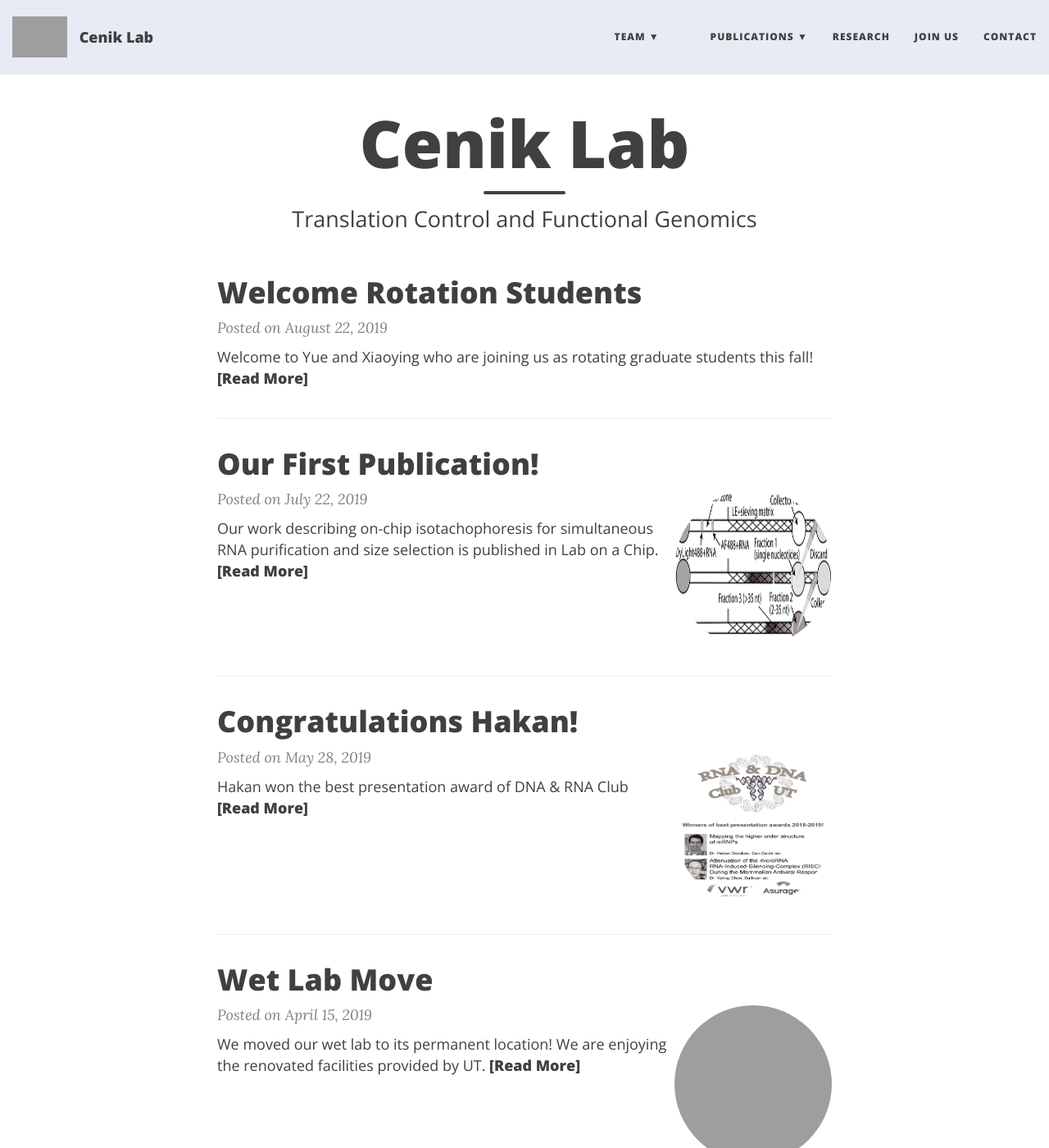
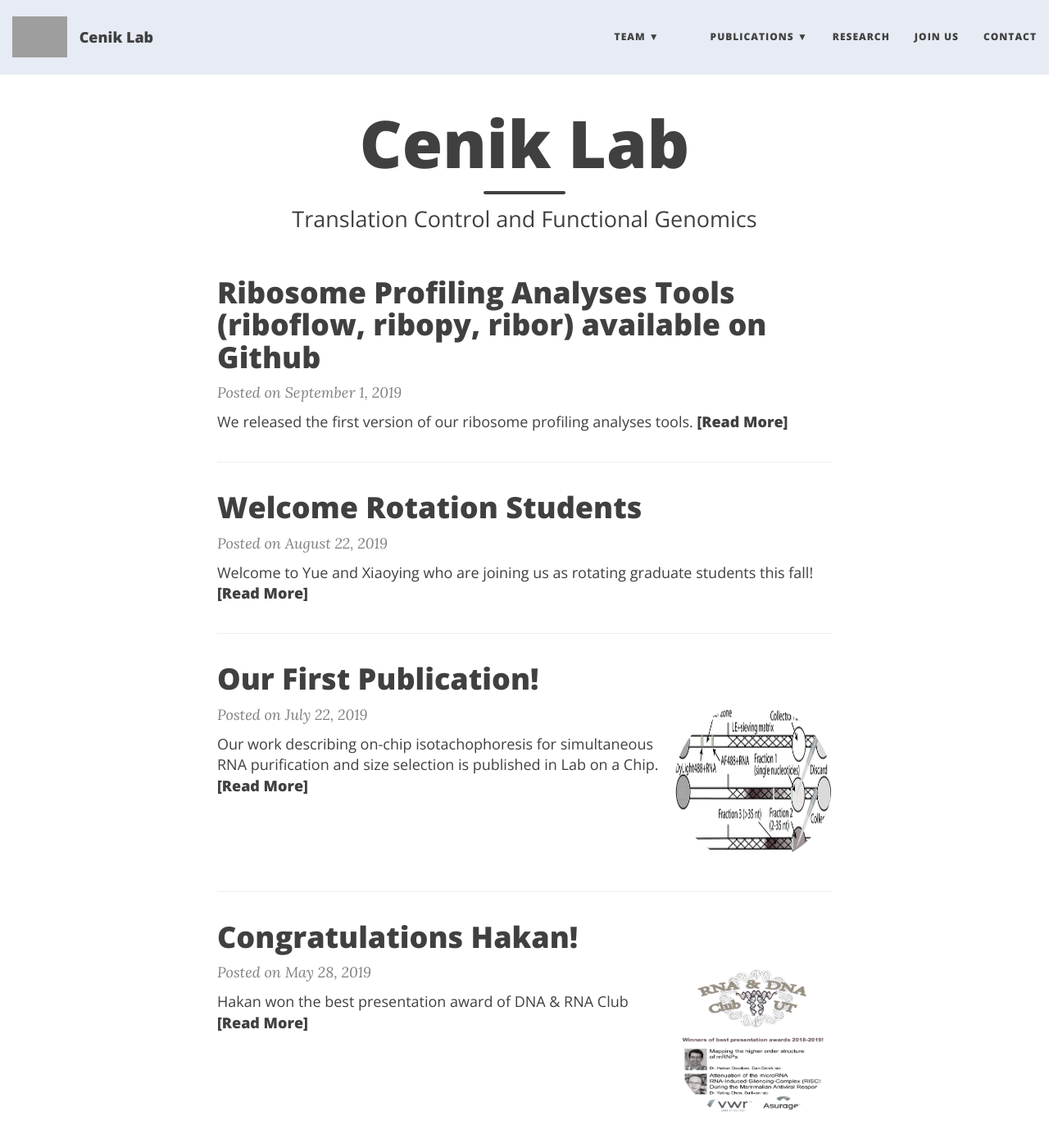
Before and after one commit to CenikLab/CenikLab.github.io, a Jekyll site: the page built from index.html, in a window 1280 px wide and 1400 px high. Shown: the whole window at 82% size. Built offline with Jekyll 4.4.1, drawn with Linux system fonts in a browser that asks for light colours; nearby versions of some CDN libraries; the list of posts is cut into pages by our own code; some of the changed text lies outside the part shown; grey boxes are pictures that could not be loaded.

Commit message:
Added link to GitHub

```diff
--- /dev/null
+++ b/_posts/2019-09-01-ribosome_profiling_pipeline.html
@@ -0,0 +1,9 @@
+---
+layout: post
+title: Ribosome Profiling Analyses Tools (riboflow, ribopy, ribor) available  on Github
+html: True
+summary: We released the first version of our ribosome profiling analyses tools.
+---
+<p>
+Our ribosome profiling analyses tools are available on [github](https://github.com/ribosomeprofiling/). These include a Nextflow-based preprocessing pipeline as well as a new binary file format for organizing ribosome profiling data as a function of footprint length. This file format leverages hierarchical data format and is akin to binary file formats commonly used in bioinformatics (.bam for sequence alignments, cooler for Hi-C, etc). We also provide a complete R package (riboR), a python interface (ribopy) and a CLI.
+</p>
```
Also changed, not shown: _team/1000_can_cenik.md (+1 -1 lines).
